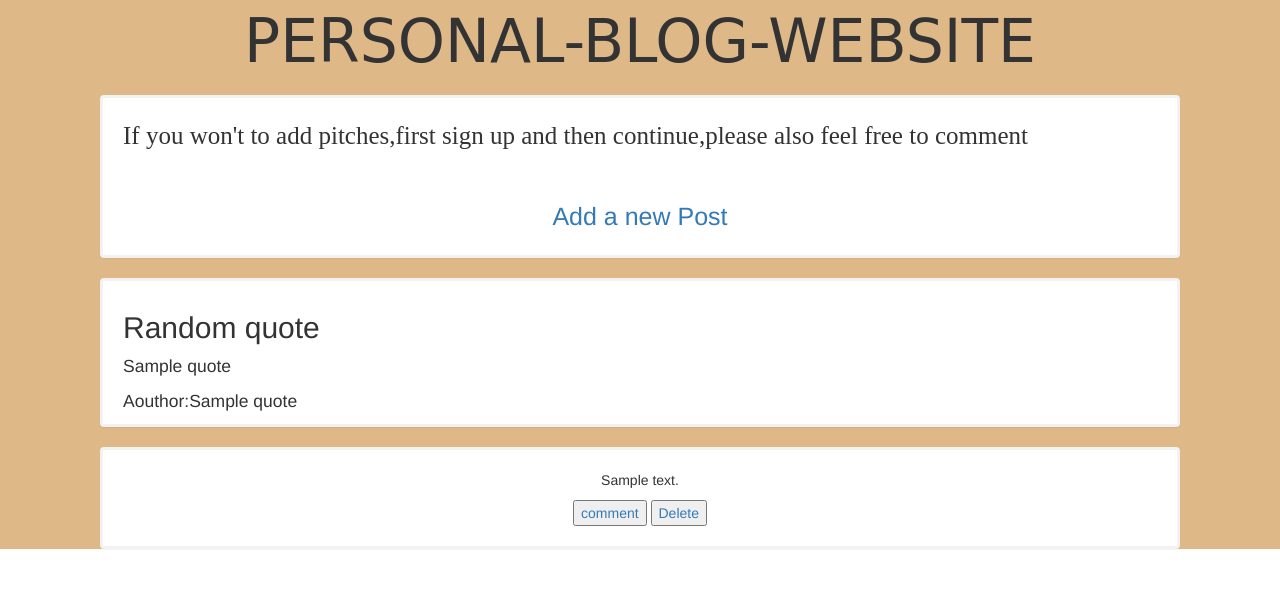
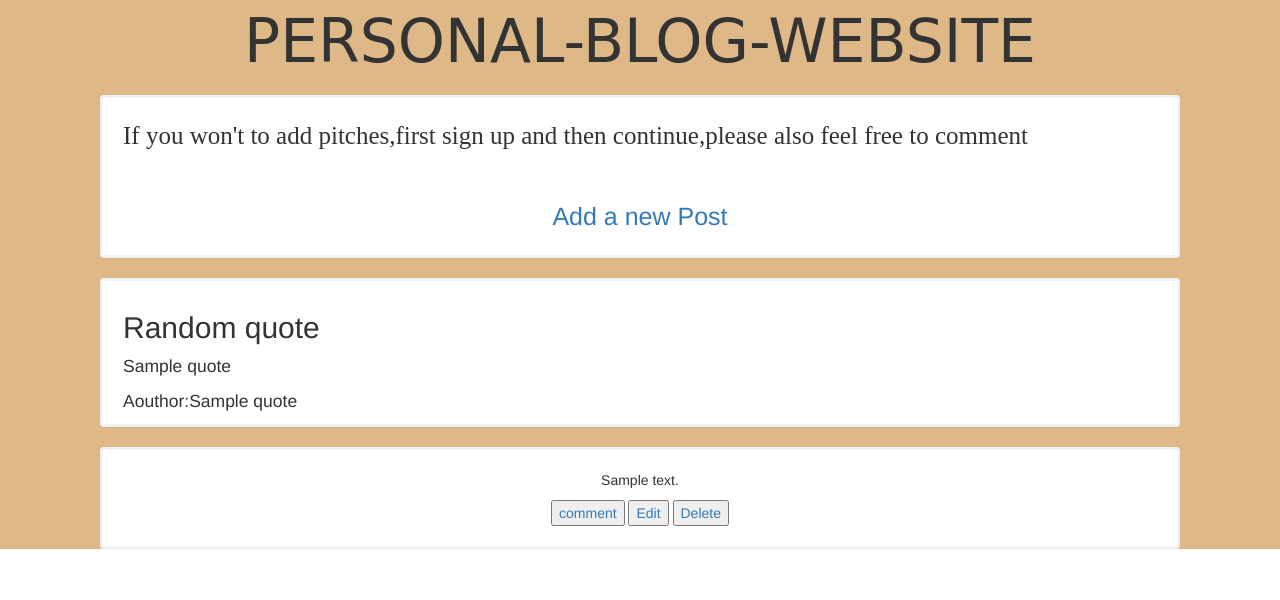
Before and after one commit to ugiriwabo/Personal_blog, a Flask app: template app/templates/index.html in a window 1280 px wide. Shown: the part 73-673 px from the top of the page. Run offline with Flask 2, Linux system fonts and the light colour scheme; tables that the repository leaves empty hold one stand-in row (values such as "Sample post"); the template is opened without the code that fills it: values that come from a table or form of the project are taken from there, most other values are stand-ins (such as "Sample title", 1, 10 or a date in 2020); some libraries are stand-ins or nearby versions.

Commit message:
add button edit and it work

```diff
--- a/app/templates/index.html
+++ b/app/templates/index.html
@@ -26,7 +26,7 @@
             {%for dodo in all_post%}
             <p>{{dodo.description}}</p>
             <a href="/comment/{{dodo.id}}" ><button>comment</button></a>
-            <!-- <a href="/edit/post/{{dodo.id}}"><button>Edit</button></a> -->
+            <a href="/edit/post/{{dodo.id}}"><button>Edit</button></a>
             <a href="/delete/comment/{{dodo.id}}"><button>Delete</button></a>
             {%endfor%}
         </div>
```
